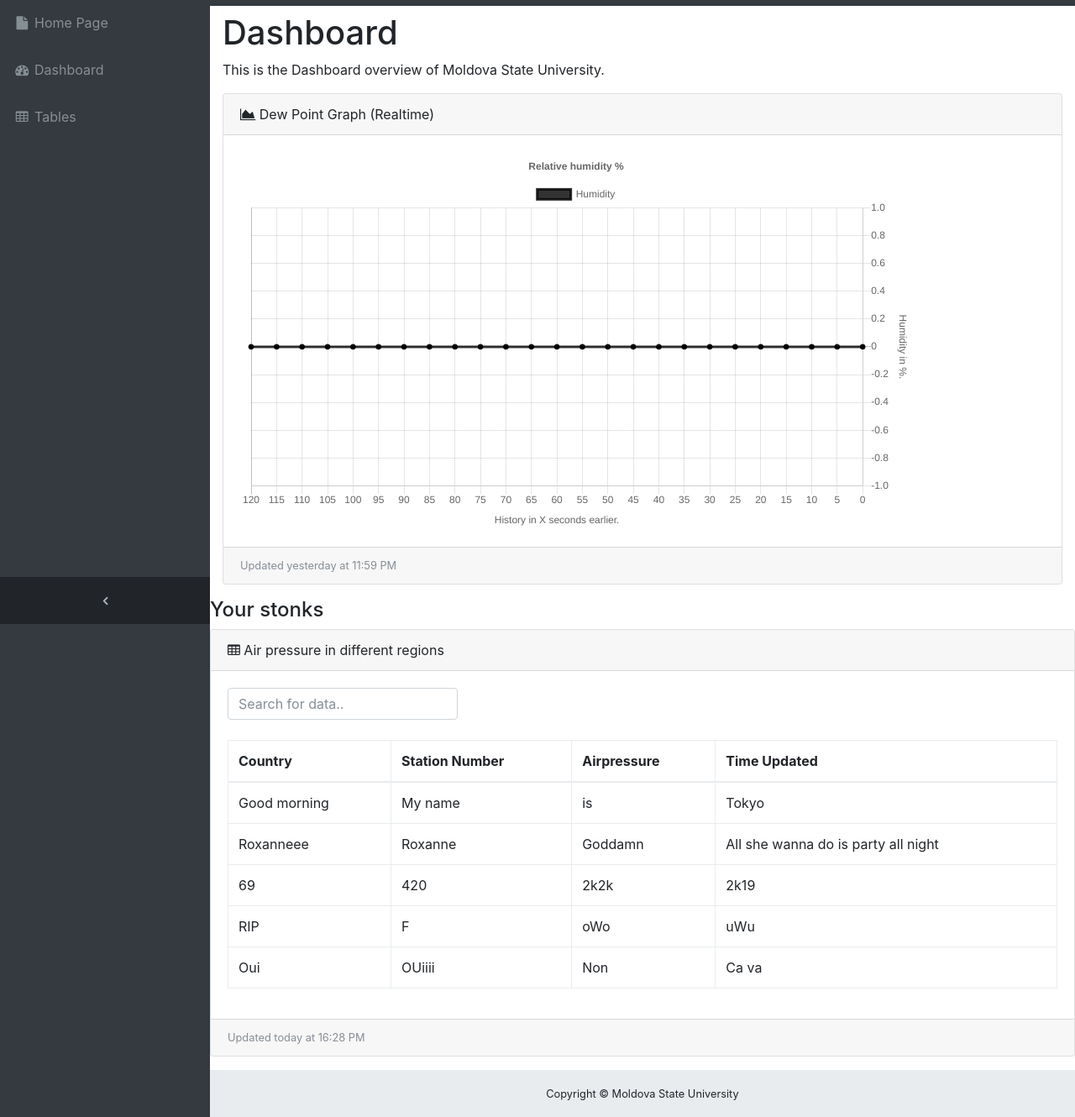
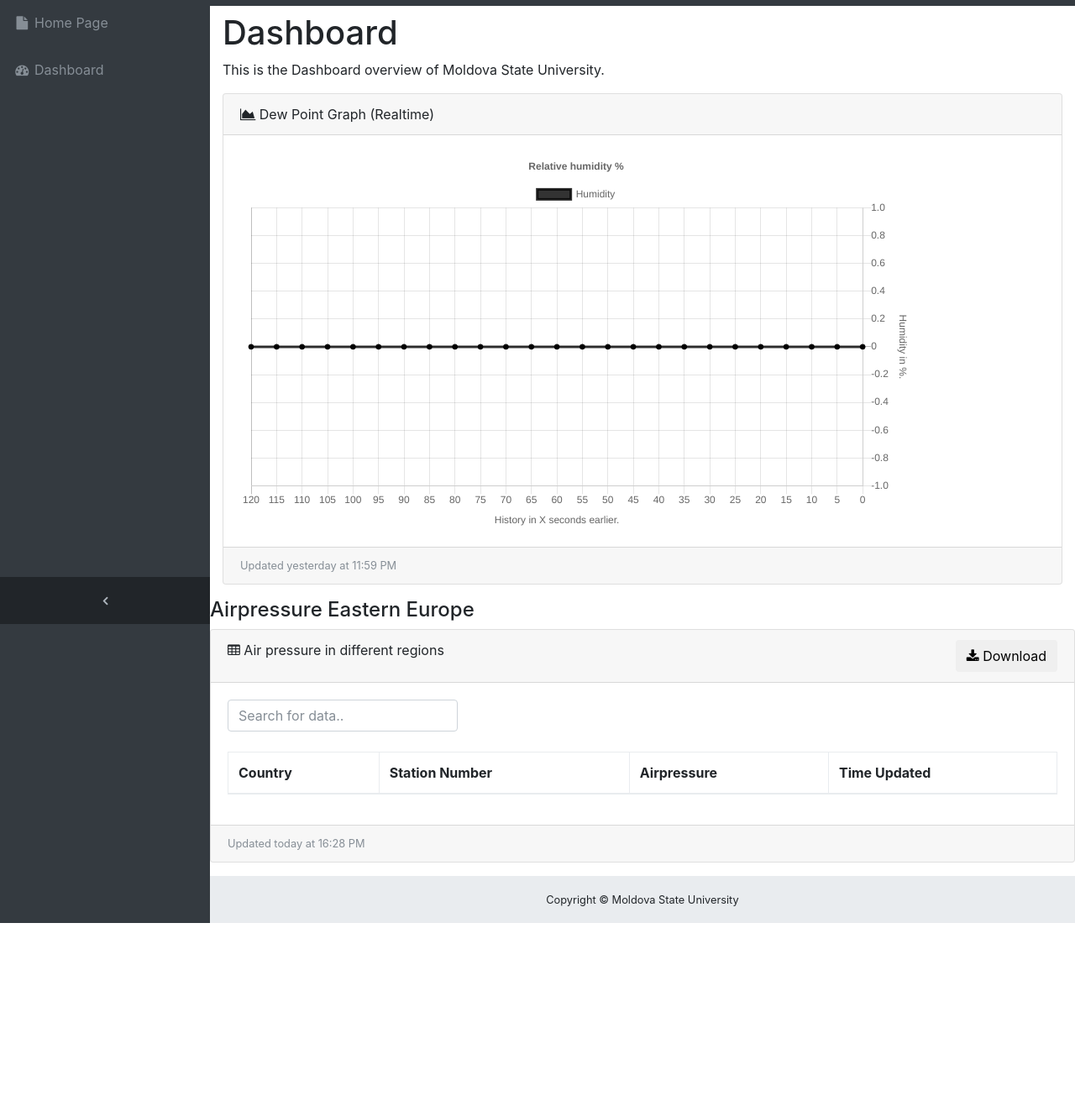
Before and after one commit to JorisRijs/Project-2.2, a Flask app: page /dashboard in a window 1280 px wide. Shown: the part 57-1387 px from the top of the page at 84% size. After the commit the page ends 1156 px from the top, so only its background shows below. Run offline with Flask 2, Linux system fonts and the light colour scheme; the visitor is signed in with stand-in values (Sample User, id 1); lists and menus that the app fills with data are empty; parts of the project's set-up code (start-up, migrations or seed data) failed here and were passed over; some libraries are stand-ins or nearby versions.

Commit message:
commited omars changes from the other repo

```diff
--- a/Web Application/application.py
+++ b/Web Application/application.py
@@ -43,13 +43,15 @@ data2 = [1,2]
 
 path = "/etc/DataStore/Website/"
 
+stations = stnConverter()
 
-filelist = os.listdir(path)
-stations = stnConverter()
-for file in filelist:
-    with open(os.path.join(path + file)) as f:
-#with open('2020-02-02_22_3555.txt', 'r') as f:
-    #[line.replace('\n', '') for line in f]
+#THIS 'WITH OPEN' IS FOR READING FROM A DIRECTORY#######################################################
+#filelist = os.listdir(path)
+#for file in filelist:
+   # with open(os.path.join(path + file)) as f:
+
+#THIS 'WITH OPEN' IS FOR TESTDATA!!!!! #############################################################
+with open('2020-02-02_22_35_55.txt', 'r') as f:
 
         for line in f:
             #print(line)
@@ -132,7 +134,7 @@ print(py_tempDew)
 @app.route("/dashboard")
 @login_required
 def dashboard():
-    return render_template("dashboard.html", len = len(data), data=data,py_tempC = py_tempC, py_tempDew = py_tempDew)
+    return render_template("dashboard.html", len = len(data), data=data)
 
 
 
--- a/Web Application/templates/dashboard.html
+++ b/Web Application/templates/dashboard.html
@@ -22,7 +22,6 @@
           <script src ='https://cdnjs.cloudflare.com/ajax/libs/Chart.js/2.9.3/Chart.js'></script>
           <div><canvas id="dewpoint_graph" width="800" height="450"></canvas></div>
           <script>
-        // dewpoint realtime in grafiek. tot twee minuten terug.
         var ctx = document.getElementById('dewpoint_graph');
         var data_linechart = [0, 0, 0, 0, 0, 0, 0, 0, 0, 0, 0, 0, 0, 0, 0, 0, 0, 0, 0, 0, 0, 0, 0, 0, 0];
 
@@ -58,12 +57,10 @@
                     }
                   }]
               },
-
               responsive: false
             }
+        });
 
-         });
-         //functie voor berekening van de relatieve luchtvochtigheid.
         function calculateHumidity(tempC, tempDew){
           var actualVaporPressure = 6.11*10*(7.5*tempC/(237.7+tempC));
           var saturatedVaporPressure = 6.11*10*(7.5*tempDew/(237.7+tempDew));
@@ -72,7 +69,17 @@
           return humidity
         }
 
+
         //functie voor het verversen van de grafiek.
+        // function refreshData(){
+        //     setInterval(function(){
+        //       var tempC = {{py_tempC}};
+        //       var tempDew = {{py_tempDew}};
+        //       data_linechart.shift();
+        //       data_linechart.push(calculatedHumidity('{{py_tempC}}','{{py_tempDew}}');
+        //       linechart.update();
+        //     },5000)
+        // }
         function refreshData(){
             setInterval(function(){
               data_linechart.shift();
@@ -83,7 +90,10 @@
         }
 
         refreshData();
+//          calculateHumidity({{py_tempC}}, {{py_tempDew}};
+
           </script>
+
 
         </div>
           <div class="card-footer small text-muted">Updated yesterday at 11:59 PM</div>
@@ -91,10 +101,15 @@
     </div>
 
     <!-- Air pressure and Stations chart-->
-    <h4>Your stonks</h4>
+    <h4>Airpressure Eastern Europe</h4>
       <div class="card mb-3">
         <div class="card-header">
-          <i class="fa fa-table"></i> Air pressure in different regions</div>
+          <i class="fa fa-table"></i> Air pressure in different regions
+          <a href="weatherdata" target="blank">
+              <button class= "btn float-right"><i class="fa fa-download"></i> Download</button>
+          </a>
+
+        </div>
         <div class="card-body">
           <form class="form-inline my-2 my-lg-0 mr-lg-2">
             <div class="input-group">
@@ -102,7 +117,7 @@
             </div>
           </form>
           <br>
-          <div class="table-responsive table-hover">
+          <div class="table-responsive">
             <table class="table table-bordered" id="airPressureTable" width="100%" cellspacing="0">
               <thead>
                 <tr class="header">
@@ -115,42 +130,13 @@
                 <tbody>
                     {%for i in range(0, len)%}
                         <tr>
+                            <td>{{data[i][4]}}</td>
                             <td>{{data[i][0]}}</td>
-                            <td>{{data[i][1]}}</td>
                             <td>{{data[i][2]}}</td>
-                            <td>{{data[i][3]}}</td>
+                            <!--<td>{{data[i][3]}}</td>-->
+                        </tr>
+                    {%endfor%}
 
-                        {%endfor%}
-                  <tr>
-                    <td> Good morning </td>
-                    <td> My name </td>
-                    <td> is </td>
-                    <td> Tokyo</td>
-                  </tr>
-                  <tr>
-                    <td> Roxanneee </td>
-                    <td> Roxanne </td>
-                    <td> Goddamn </td>
-                    <td> All she wanna do is party all night </td>
-                  </tr>
-                  <tr>
-                    <td> 69 </td>
-                    <td> 420 </td>
-                    <td> 2k2k </td>
-                    <td> 2k19 </td>
-                  </tr>
-                  <tr>
-                    <td> RIP </td>
-                    <td> F </td>
-                    <td> oWo </td>
-                    <td> uWu </td>
-                  </tr>
-                  <tr>
-                    <td> Oui</td>
-                    <td> OUiiii </td>
-                    <td> Non </td>
-                    <td> Ca va </td>
-                  </tr>
                 </tbody>
               </table>
           </div>
--- a/Web Application/templates/layout.html
+++ b/Web Application/templates/layout.html
@@ -36,12 +36,6 @@
                 <a class="nav-link" href="/dashboard">
                   <i class="fa fa-fw fa-dashboard"></i>
                   <span class="nav-link-text">Dashboard</span>
-                </a>
-              </li>
-              <li class="nav-item" data-toggle="tooltip" data-placement="right" title="Tables">
-                <a class="nav-link" href="/tables">
-                  <i class="fa fa-fw fa-table"></i>
-                  <span class="nav-link-text">Tables</span>
                 </a>
               </li>
             </ul>
```
Lines whose indentation alone changed are shown as unchanged.
